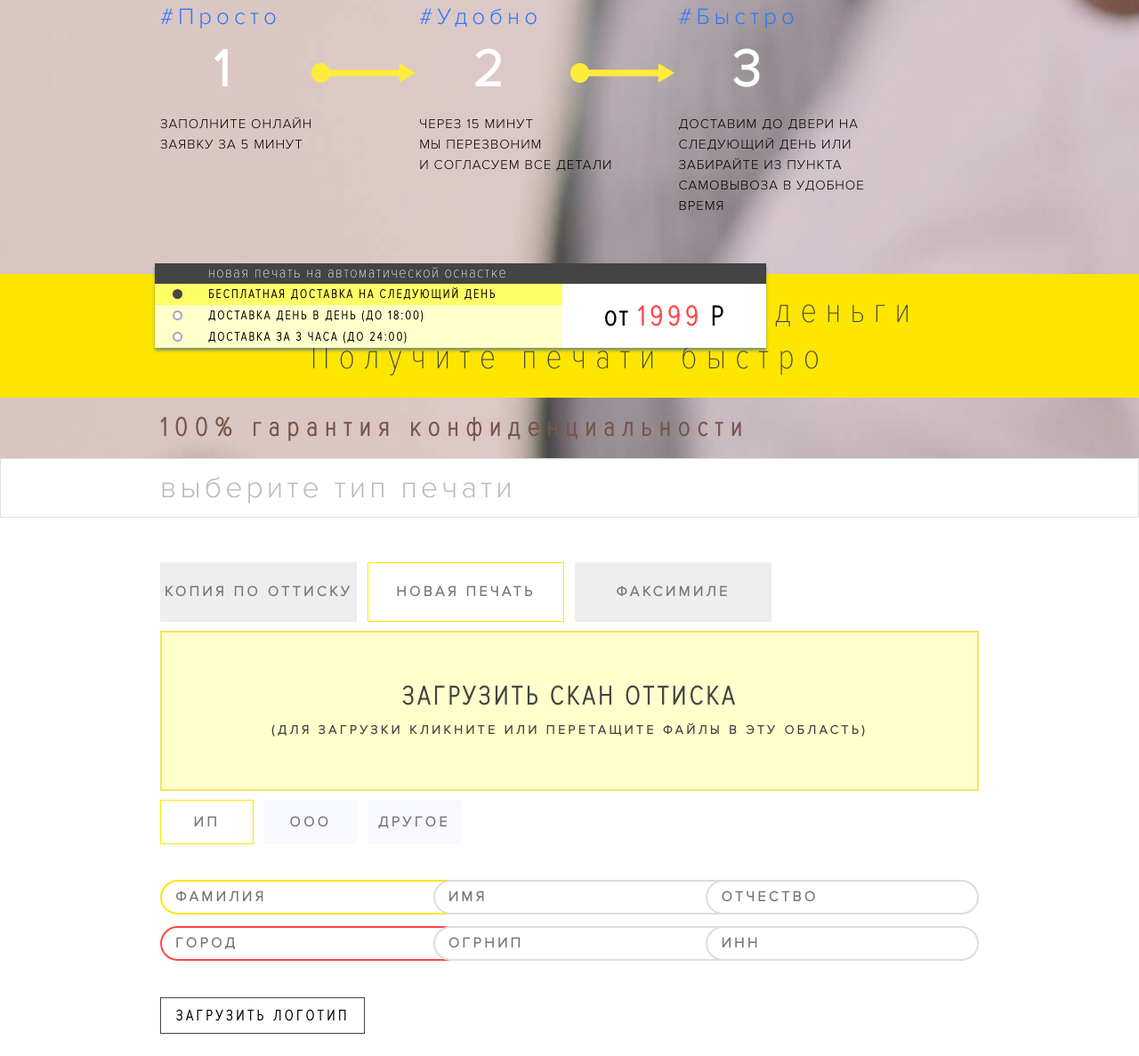
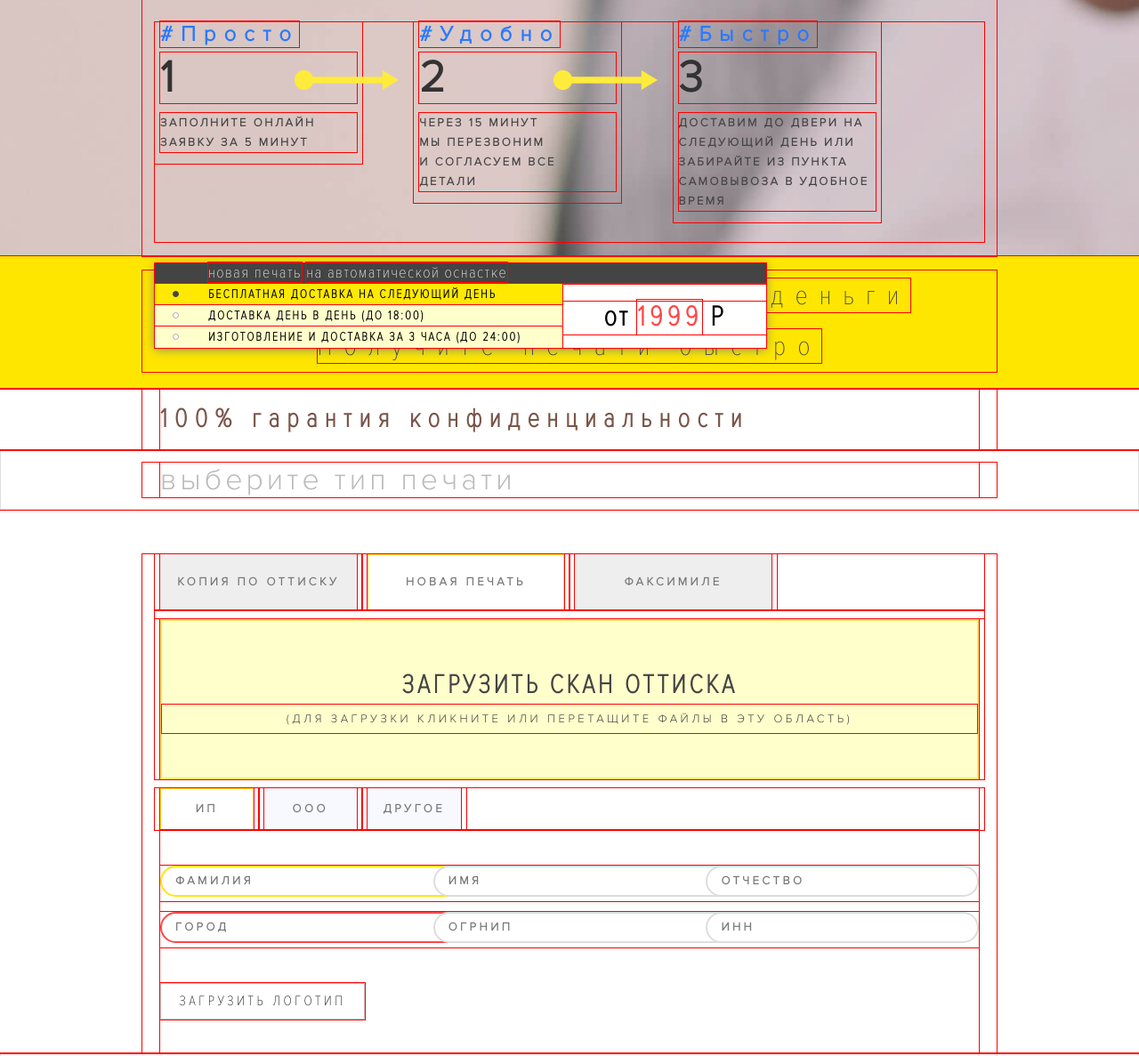
Before and after one commit to talequale/stamp, a website: page app/index.html in a window 1280 px wide. Shown: the part 399-1586 px from the top of the page at 89% size. Drawn offline with nearby package versions, Linux system fonts and the light colour scheme; files that its build step writes are made by us from their sources.

Commit message:
плашка1

```diff
--- a/app/index.html
+++ b/app/index.html
@@ -355,7 +355,7 @@
             <h2 class="order__head">для оперативной связи с вами</h2>
           </div>
         </div>
-        <div class="container container-bottomfix">
+        <div class="container container--bottomfix">
           <div class="feedback">
             <div class="feedback-message">
               <p class="feedback-message__text">Мы свяжемся с вами в течении <span class="feedback-message__text--blue">15 минут</span> и уточним все детали заказа</p>
@@ -363,7 +363,7 @@
             </div>
           </div>
           <div class="order__finished">
-            <div class="confirmation">
+            <div class="confirmation confirmation--fixed">
               <div class="confirmation__info">
                 <span class="confirmation__stamp">новая печать</span>
                 <span class="confirmation__rigging">на автоматической оснастке</span>
@@ -377,7 +377,7 @@
                 <input id="confirmation__two" class="confirmation__input" name="delivery" type="radio">
                 <label for="confirmation__two" class="confirmation__text">Доставка день в день (до 18:00)</label>
                 <input id="confirmation__three" class="confirmation__input" name="delivery" type="radio">
-                <label for="confirmation__three" class="confirmation__text">Доставка за 3 часа (до 24:00)</label>
+                <label for="confirmation__three" class="confirmation__text">Изготовление и доставка за 3 часа (до 24:00)</label>
               </div>
             </div>
             <div class="contacts">
--- a/app/less/common.less
+++ b/app/less/common.less
@@ -19,5 +19,5 @@ input, button, select, textarea{
 
 // подсветка блоков
 * {
-  // outline: 1px solid red;
+  outline: 1px solid red;
 }
--- a/app/less/order.less
+++ b/app/less/order.less
@@ -41,9 +41,10 @@
     .col-4;
   }
 
-  & .order__tabs {
-    .proxima(bolder);
-    font-size: 16px;
+  & .order__tabs {   // кнопки "новая по оттиску"
+    .proxima(bold);
+    font-size: 13px;
+    letter-spacing: 3.5px;
     text-transform: uppercase;
     background-color: #eeeeee;
     border: 1px solid #eeeeee;
@@ -85,7 +86,7 @@
   margin-top: 10px;
 
   &__label{
-    .proxima-cond(bolder);
+    .proxima-cond(bold);
     font-size: 30px;
     line-height: 24px;
     letter-spacing: 3.5px;
@@ -100,7 +101,7 @@
 
   &__hint{
     .proxima(lighter);
-    font-size: 14px;
+    font-size: 13px;
     line-height: 32px;
     text-transform: uppercase;
     display: block;
@@ -117,7 +118,7 @@
 //   display: none;
 // }
 
-.company-type {
+.company-type {  // кнопки "ип", "ооо" и "факсимиле"
   .range;
   margin-top: 10px;
 
@@ -126,8 +127,9 @@
   }
 
   &__tabs {
-    .proxima(bolder);
-    font-size: 16px;
+    .proxima(bold);
+    font-size: 13px;
+    letter-spacing: 3.5px;
     text-transform: uppercase;
     color: #777777;
     background-color: #f8f8ff;
@@ -162,7 +164,7 @@
 
 }
 
-.client-info {
+.client-info {  // ввод имени и данных о клиенте
   position: relative;
   padding-top: 28px;
   padding-bottom: 38px;
@@ -176,9 +178,9 @@
   &__input {
     position: absolute;
     border: 2px solid @c-form-border;
-    font-size: 16px;
+    font-size: 13px;
     letter-spacing: 3.5px;
-    .proxima(bolder);
+    .proxima(bold);
     text-transform: uppercase;
     width: 40%;
     padding: 8px 15px;
@@ -212,13 +214,14 @@
 
   }
 
-  .upload-logo {
+  .upload-logo {  // кнопка загрузки
     .col-4;
     float: none;
     cursor: pointer;
     display: block;
-    border: 1px solid #444444;
-    font-size: 17px;
+    border: 1px solid #ccc;
+    font-size: 16px;
+    font-weight: lighter;
     letter-spacing: 3.5px;
     text-transform: uppercase;
     padding: 7px 10px;
@@ -236,24 +239,23 @@
 
 .order__rigging {
 
-  .order__tabs {
+  .order__tabs {           // стили переключателей, подложка 2 цветный градиент (акт и неакт цвет)
     display: inline-block;
     padding-right: 30px;
     margin-right: 25px;
-    background: #f9f9f3;
-    // background: linear-gradient(90deg, #e1e4f7 0%, #e1e4f7 50%, #f6f5f3 50%);
+    background: linear-gradient(90deg, #e1e4f7 0%, #e1e4f7 50%, #f6f5f3 50%);
     border: 1px solid #eee;
     border-radius: 15px;
     height: 28px;
     cursor: pointer;
 
-    & span {
+    & span {  // двигающийся переключатель
       position: relative;
       top: -1px;
       left: 0;
-      font-size: 16px;
+      font-size: 13px;
       letter-spacing: 3.5px;
-      .proxima(lighter);
+      .proxima(bold);
       height: 28px;
       line-height: 28px;
       text-transform: uppercase;
@@ -275,6 +277,7 @@
   }
   .order__radio:disabled + .order__tabs {
     border: 1px solid #fff;
+    background-color: #f9f9f3;
   }
   .order__radio:disabled + .order__tabs span {
     background-color: #f9f9f3;
@@ -554,8 +557,8 @@
 
 .guarantee {
   background-color: #ffffcc;
-  border-top: 1px solid @c-form-border;
-  padding:27px 0 23px 0;
+  // border-top: 1px solid @c-form-border;
+  padding:38px 0 31px;
 
   &__text{
     max-width: 80%;
@@ -571,11 +574,6 @@
 
   & .order__header{
     background-color: #fff;
-  }
-
-  & > .container {
-    padding-bottom: 120px;
-    position: relative;
   }
 
 }
@@ -602,7 +600,7 @@
 .contacts-info {
   width: 100%;
   position: relative;
-  height: 40px;
+  height: 36px;
   box-shadow: 0 5px 10px 0 rgba(0,68,204,0.14);
   border-radius: 20px;
 
@@ -615,8 +613,8 @@
   &__input{
     position: absolute;
     border: 2px solid @c-form-border;
-    font-size: 16px;
-    letter-spacing: 1.5px;
+    font-size: 14px;
+    letter-spacing: 2.5px;
     font-family: "Proxima Nova", Arial, sans-serif;
     font-weight: normal;
     color: @c-lightblue;
@@ -647,14 +645,22 @@
 }
 
 .confirmation{
-  position: fixed;
-  bottom: 10px;
-  z-index: 20;
   width: 687px;
   // .col-12;
+  z-index: 20;
   clear: both;
   background-color: #ffffff;
-  box-shadow: 0 3px 3px 0 rgba(0,68,204,0.5);
+  // box-shadow: 0 3px 3px 0 rgba(0,68,204,0.5);
+  box-shadow: 0 2px 11px 0 rgba(0,68,204,0.5);
+
+  &--fixed {
+    position: fixed;
+    bottom: 10px;
+  }
+
+  &--absolute {
+    position: absolute;
+  }
 
   &:after{
     clear: both;
@@ -695,11 +701,11 @@
       bottom: 0;
       left: 20px;
       margin: auto;
-      width: 7px;
-      height: 7px;
+      width: 5px;
+      height: 5px;
       border-radius: 50%;
       background-color: #fff;
-      border: 2px solid #aaaaaa;
+      border: 1px solid #aaaaaa;
       transition: all 0.3s ease;
     }
   }
@@ -709,11 +715,11 @@
   }
 
   &__input:checked + &__text {
-    background-color: #ffff66;
+    background-color: #ffe900;
 
 
     &:before{
-      border: 2px solid #444444;
+      border: 1px solid #444444;
       background-color: #444444;
     }
 
@@ -739,7 +745,6 @@
 
   }
 }
-
 
 .form-send{
   position: absolute;
@@ -775,7 +780,8 @@
 .container{
 
   &--bottomfix{
-    padding: 30px; //30
+    height: 328px;
+    position: relative;
   }
 }
 
@@ -783,7 +789,7 @@
   .range;
   position: absolute;
   width: 100%;
-  bottom: 40px;
+  bottom: 55px;
   left: 20px;
 
 }
--- a/app/less/promo.less
+++ b/app/less/promo.less
@@ -10,7 +10,7 @@
     font-weight: lighter;
     color: #fff;
     margin-top: 0;
-    margin-bottom: 54px;
+    margin-bottom: 74px;
   }
 
   &__accent {
@@ -26,14 +26,15 @@
 
   &__text{
     font-weight: lighter;
-    font-size: 40px;
-    line-height: 52px;
-    letter-spacing: 10px;
+    font-size: 31px;
+    line-height: 57px;
+    letter-spacing: 13px;
     color: @c-grey;
   }
 }
 
 .warranty{
+  background-color: #fff;
 
   &__text {
     display: block;
--- a/app/less/steps.less
+++ b/app/less/steps.less
@@ -5,7 +5,7 @@
   &__item{
     .col-4;
     list-style: none;
-    margin-bottom: 34px;
+    margin-bottom: 22px;
 
     &:last-child .steps__number:after{
       position: static;
@@ -18,38 +18,39 @@
   }
 
   &__hashtag{
-    .proxima(lighter);
-    font-size: 26px;
-    letter-spacing: 5px;
+    .proxima(bold);
+    font-size: 24px;
+    letter-spacing: 9px;
     color: @c-lightblue;
   }
 
   &__number{
     display: block;
-    margin-top: 11px;
-    padding-left: 60px;
+    margin-top: 6px;
+    padding-left: 0;
     font-family: "Proxima Nova", Arial, sans-serif;
-    font-size: 59px;
+    font-size: 50px;
     font-weight: bold;
-    color: #fff;
+    color: #333;
     position: relative;
 
     &:after{
       content: '';
       position: absolute;
       .sprite(@step-arrow);
-      top: 25px;
-      left: 170px;
+      top: 20px;
+      left: 151px;
     }
 
   }
 
   &__text{
-    .proxima(lighter);
-    margin-top: 14px;
-    font-size: 15px;
-    line-height: 23px;
+    .proxima(bold);
+    margin-top: 11px;
+    font-size: 13px;
+    line-height: 22px;
     text-transform: uppercase;
-    letter-spacing: 1px;
+    letter-spacing: 2.5px;
+    color: #444;
   }
 }
```
Also changed, not shown: app/css/main.css.
